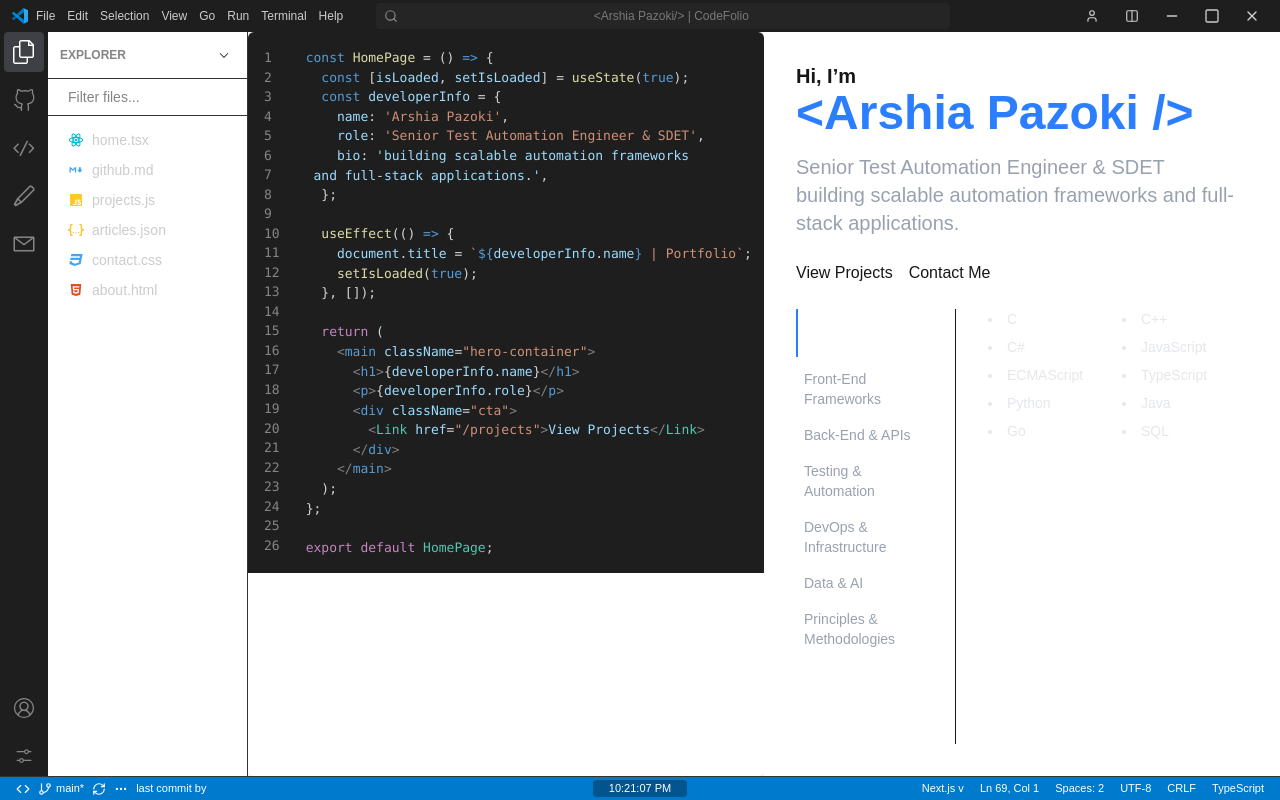
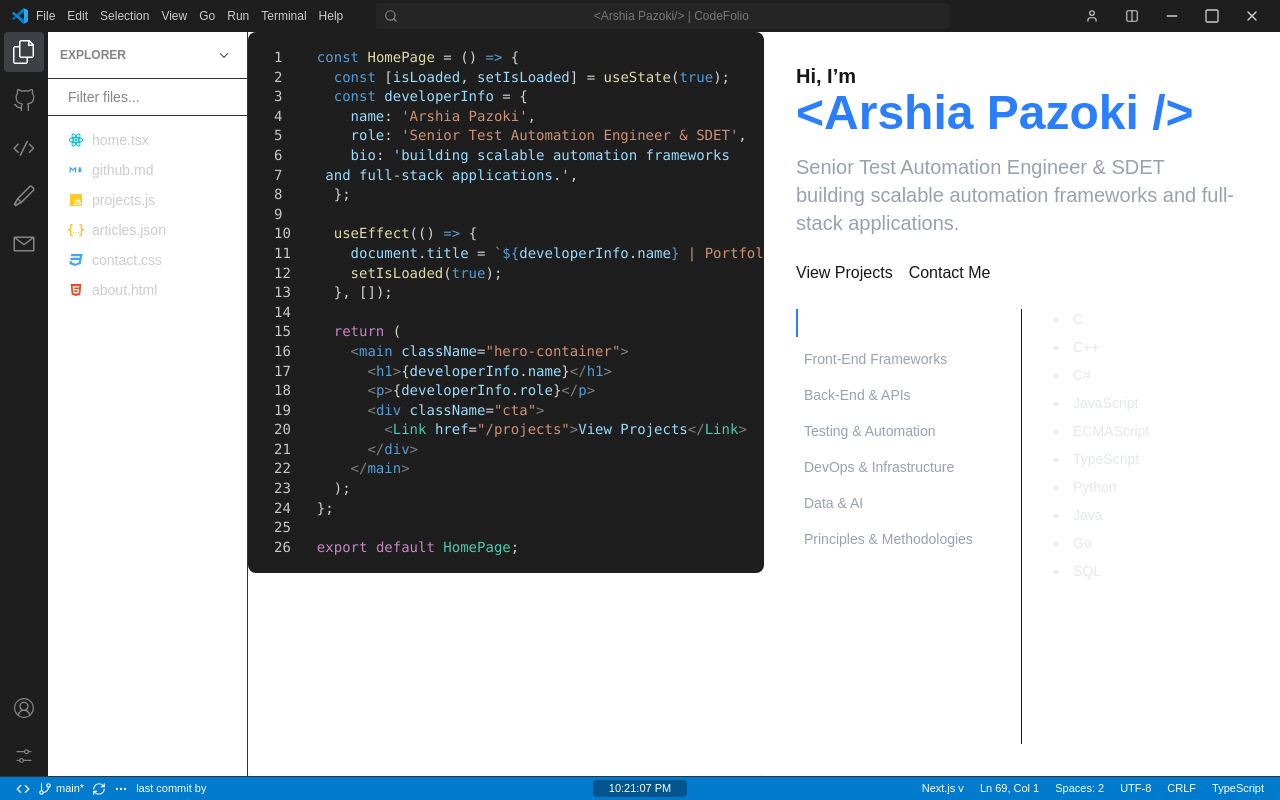
Before and after one commit to ArshiaPazoki/codefolio, a Next.js app: page / in a window 1280 px wide. Built offline with nearby package versions, Linux system fonts and the light colour scheme; no server answers.

Commit message:
feat: Minor Changes : CodeEditor

```diff
--- a/src/features/home/ui/Hero.tsx
+++ b/src/features/home/ui/Hero.tsx
@@ -54,7 +54,7 @@ const IntroPane: FC = () => {
       {/* Vertical tabs + two-column skill grid */}
       <div className="flex flex-1 overflow-hidden">
         {/* Category navigation */}
-        <nav className="w-40 h flex-shrink-0 flex flex-col space-y-2 pr-4 border-r border-white-100">
+        <nav className="w-1/2 h flex-shrink-0 flex flex-col space-y-2 pr-4 border-r border-white-100">
           {categories.map(cat => (
             <button
               key={cat}
@@ -71,7 +71,7 @@ const IntroPane: FC = () => {
 
         {/* Skill list */}
         <div className="flex-1 pl-8">
-          <ul className="grid grid-cols-2 gap-2 text-gray-200 text-sm list-disc list-inside">
+          <ul className="grid grid-cols-1 gap-2 text-gray-200 text-sm list-disc list-inside">
             {skillGroups[activeCategory].map(skill => (
               <li key={skill}>{skill}</li>
             ))}
@@ -87,13 +87,13 @@ const Hero: FC = () => {
   return (
     <section className="flex h-full overflow-hidden">
       {/* Left: Code Editor */}
-      <div className="hidden md:block w-1/2 flex-1 h-full overflow-hidden">
+      <div className="hidden md:block w-1/2 h-full overflow-hidden">
         <CodeEditor
           code={codeLines.map(line => line.code).join('\n')}
           // code={`// const intro = () => {\n  console.log('Hello from Arshia!')\n}`/* or codeLines.join('\n') */}
           language="tsx"
           className="h-full"
-          highlightLines={[activeLine]}
+          // highlightLines={[activeLine]}
         />
       </div>
 
--- a/src/widgets/CodeEditor/CodeEditor.tsx
+++ b/src/widgets/CodeEditor/CodeEditor.tsx
@@ -10,6 +10,38 @@ import json from 'react-syntax-highlighter/dist/esm/languages/prism/json'
 import css from 'react-syntax-highlighter/dist/esm/languages/prism/css'
 import html from 'react-syntax-highlighter/dist/esm/languages/prism/markup'
 import { vscDarkPlus } from 'react-syntax-highlighter/dist/esm/styles/prism'
+// const vscDarkPlus = oneDark;
+
+const customTheme = {
+  ...vscDarkPlus,
+  // wrapper styles
+  'pre[class*="language-"]': {
+    background: '#1e1e1e',
+    margin: 0,
+    padding: '1rem',
+    overflow: 'auto',
+    borderRadius: '8px',
+    fontFamily: 'Consolas, Courier New, monospace',
+    fontSize: '0.9rem',
+    lineHeight: '1.4',
+  },
+  'code[class*="language-"]': {
+    background: 'none',
+    padding: 0,
+    fontFamily: 'Consolas, Courier New, monospace',
+  },
+  // token colors
+  // comment: { color: '#6a9955', fontStyle: 'italic' },
+  // keyword: { color: '#569cd6', fontWeight: 'bold' },
+  // string: { color: '#ce9178' },
+  // function: { color: '#dcdcaa' },
+  // number: { color: '#b5cea8' },
+  // boolean: { color: '#b5cea8' },
+  // operator: { color: '#d4d4d4' },
+  // punctuation: { color: '#d4d4d4' },
+  // className: { color: '#4ec9b0' },
+  // ...add/override any token
+}
 
 SyntaxHighlighter.registerLanguage('tsx', tsx)
 SyntaxHighlighter.registerLanguage('js', js)
@@ -17,7 +49,6 @@ SyntaxHighlighter.registerLanguage('ts', ts)
 SyntaxHighlighter.registerLanguage('json', json)
 SyntaxHighlighter.registerLanguage('css', css)
 SyntaxHighlighter.registerLanguage('html', html)
-
 interface CodeEditorProps {
   code: string
   language: 'tsx' | 'js' | 'ts' | 'json' | 'css' | 'html'
@@ -44,7 +75,7 @@ const CodeEditor: FC<CodeEditorProps> = ({
     <div className={`${className} rounded-md overflow-hidden shadow-lg`}>
       <SyntaxHighlighter
         language={language}
-        style={vscDarkPlus}
+        style={customTheme}
         showLineNumbers={showLineNumbers}
         wrapLongLines={wrapLines}
         customStyle={{
@@ -56,8 +87,10 @@ const CodeEditor: FC<CodeEditorProps> = ({
           lineHeight: '1.4',
         }}
         lineNumberStyle={{
-          color: 'var(--vscode-editorLineNumber-foreground, #858585)',
+          color: 'var(--vscode-editorLineNumber-foreground,rgb(200, 200, 200))',
           paddingRight: '1rem',
+          paddingLeft:'10px',
+          // borderLeft:'1px dashed red',
         }}
         wrapLines={wrapLines}
         useInlineStyles={true}
```
